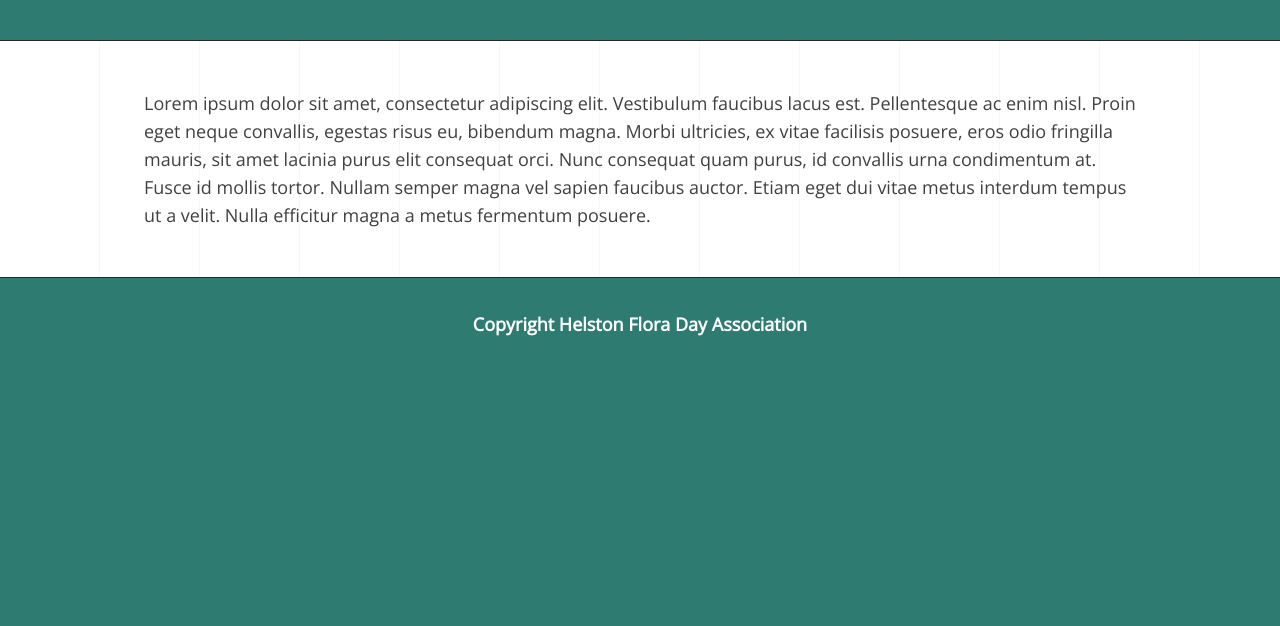
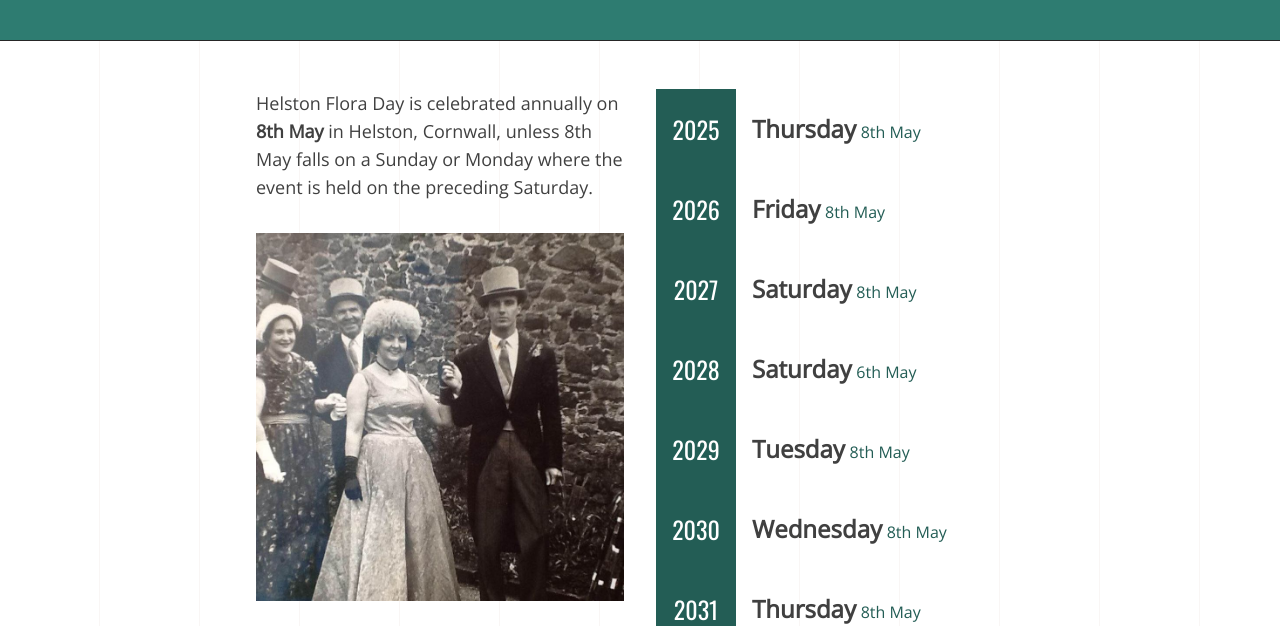
Before and after one commit to will-stone/helstonfloraday, an Astro site: page /dates in a window 1280 px wide. Shown: the part 185-811 px from the top of the page. Built offline with nearby package versions, Linux system fonts and the light colour scheme; Astro itself is replaced by a stand-in of ours.

Commit message:
Add dates details

```diff
--- a/src/pages/dates.astro
+++ b/src/pages/dates.astro
@@ -1,14 +1,44 @@
 ---
+import { Image } from 'astro:assets'
 import Layout from '../components/layout.astro'
+import datesImg from '../images/website/dates.jpg'
+
+const dates = [
+  { year: '2025', date: '8th May', day: 'Thursday' },
+  { year: '2026', date: '8th May', day: 'Friday' },
+  { year: '2027', date: '8th May', day: 'Saturday' },
+  { year: '2028', date: '6th May', day: 'Saturday' },
+  { year: '2029', date: '8th May', day: 'Tuesday' },
+  { year: '2030', date: '8th May', day: 'Wednesday' },
+  { year: '2031', date: '8th May', day: 'Thursday' },
+]
 ---
 
 <Layout title="Dates">
-  Lorem ipsum dolor sit amet, consectetur adipiscing elit. Vestibulum faucibus
-  lacus est. Pellentesque ac enim nisl. Proin eget neque convallis, egestas
-  risus eu, bibendum magna. Morbi ultricies, ex vitae facilisis posuere, eros
-  odio fringilla mauris, sit amet lacinia purus elit consequat orci. Nunc
-  consequat quam purus, id convallis urna condimentum at. Fusce id mollis
-  tortor. Nullam semper magna vel sapien faucibus auctor. Etiam eget dui vitae
-  metus interdum tempus ut a velit. Nulla efficitur magna a metus fermentum
-  posuere.
+  <div class="mx-auto grid max-w-3xl grid-cols-1 gap-8 lg:grid-cols-2">
+    <div class="space-y-8">
+      <p>
+        Helston Flora Day is celebrated annually on <strong>8th May</strong> in Helston,
+        Cornwall, unless 8th May falls on a Sunday or Monday where the event is held
+        on the preceding Saturday.
+      </p>
+
+      <Image src={datesImg} alt="TODO" />
+    </div>
+    <div>
+      {
+        dates.map(({ year, date, day }) => (
+          <div class="flex items-center space-x-4">
+            <div class="flex size-20 items-center justify-center bg-tertiary p-4 text-center font-display text-2xl text-white">
+              {year}
+            </div>
+            <div>
+              <span class="text-2xl font-bold">{day}</span>
+              <span class="text-base text-tertiary"> {date}</span>
+            </div>
+          </div>
+        ))
+      }
+    </div>
+  </div>
 </Layout>
```
Also changed, not shown: src/images/website/dates.jpg (added).
